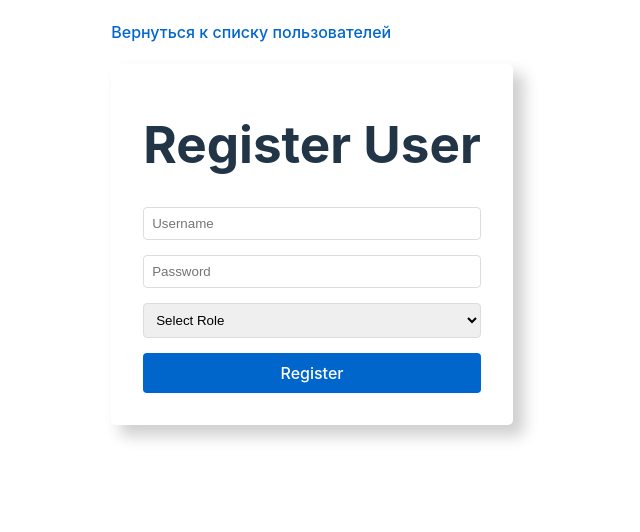
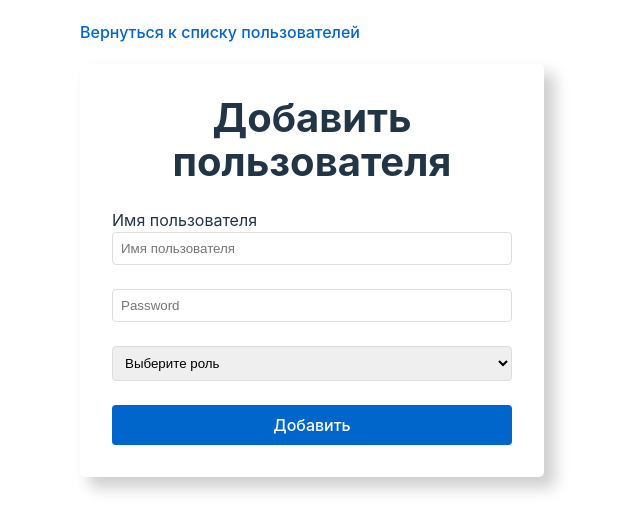
Before and after one commit to Maksouni/trasher-portal-front, a React (Vite) app: page /users/add in a window 1280 px wide. Shown: the top 532 px of the page, without its empty margins (328-968 px from the left). Built offline with nearby package versions, Linux system fonts and the light colour scheme.

Commit message:
some changes

```diff
--- a/src/pages/user-actions/AddUser.tsx
+++ b/src/pages/user-actions/AddUser.tsx
@@ -22,7 +22,7 @@ const AddUser = () => {
 			return
 		}
 
-		setMessage('User registered successfully')
+		setMessage('Пользователь добавлен')
 		setErrors({})
 	}
 
@@ -34,11 +34,12 @@ const AddUser = () => {
 				</nav>
 
 				<form onSubmit={handleRegister}>
-					<h1>Register User</h1>
+					<h1>Добавить пользователя</h1>
 					<div>
+						<label>Имя пользователя</label>
 						<input
 							type='text'
-							placeholder='Username'
+							placeholder='Имя пользователя'
 							value={username}
 							onChange={(e) => setUsername(e.target.value)}
 							className={errors.username ? 'error' : ''}
@@ -63,14 +64,14 @@ const AddUser = () => {
 							onChange={(e) => setRole(e.target.value)}
 							className={errors.role ? 'error' : ''}
 						>
-							<option value=''>Select Role</option>
+							<option value=''>Выберите роль</option>
 							<option value='user'>User</option>
 							<option value='admin'>Admin</option>
 						</select>
 						{errors.role && <span>{errors.role}</span>}
 					</div>
 
-					<button type='submit'>Register</button>
+					<button type='submit'>Добавить</button>
 				</form>
 				{message && <p>{message}</p>}
 			</div>
--- a/src/pages/user-actions/styles.scss
+++ b/src/pages/user-actions/styles.scss
@@ -14,19 +14,20 @@
 
 			a {
 				text-decoration: none;
-				color: #0066cc;
+				color: vars.$color-blue;
 			}
 		}
 
 		h1 {
 			text-align: center;
-			margin: 20px 0;
+			margin: 0;
+			font-size: 2.5rem;
 		}
 
 		form {
 			display: flex;
 			flex-direction: column;
-			gap: 15px;
+			gap: 1.5rem;
 			max-width: 400px;
 			margin: 0 auto;
 
@@ -67,7 +68,7 @@
 
 			button {
 				padding: 10px;
-				background-color: #0066cc;
+				background-color: vars.$color-blue;
 				color: white;
 				border: none;
 				border-radius: 4px;
@@ -78,7 +79,7 @@
 		p {
 			text-align: center;
 			margin-top: 20px;
-			color: green;
+			color: vars.$color-green;
 		}
 	}
 }
@@ -119,7 +120,7 @@
 
 		a {
 			text-decoration: none;
-			background-color: #009a6e;
+			background-color: vars.$color-green;
 			padding: 0.5rem;
 			border-radius: 8px;
 			color: #ffffff;
@@ -186,7 +187,7 @@
 
 						button {
 							padding: 0.4rem 1rem;
-							background-color: #0066cc;
+							background-color: vars.$color-blue;
 							color: white;
 							border: none;
 							border-radius: 4px;
--- a/src/variables.scss
+++ b/src/variables.scss
@@ -1,4 +1,6 @@
 $primary-color: #646cff;
+$color-green: #009a6e;
+$color-blue: #0066cc;
 
 @mixin container-border() {
   border: none;
```
